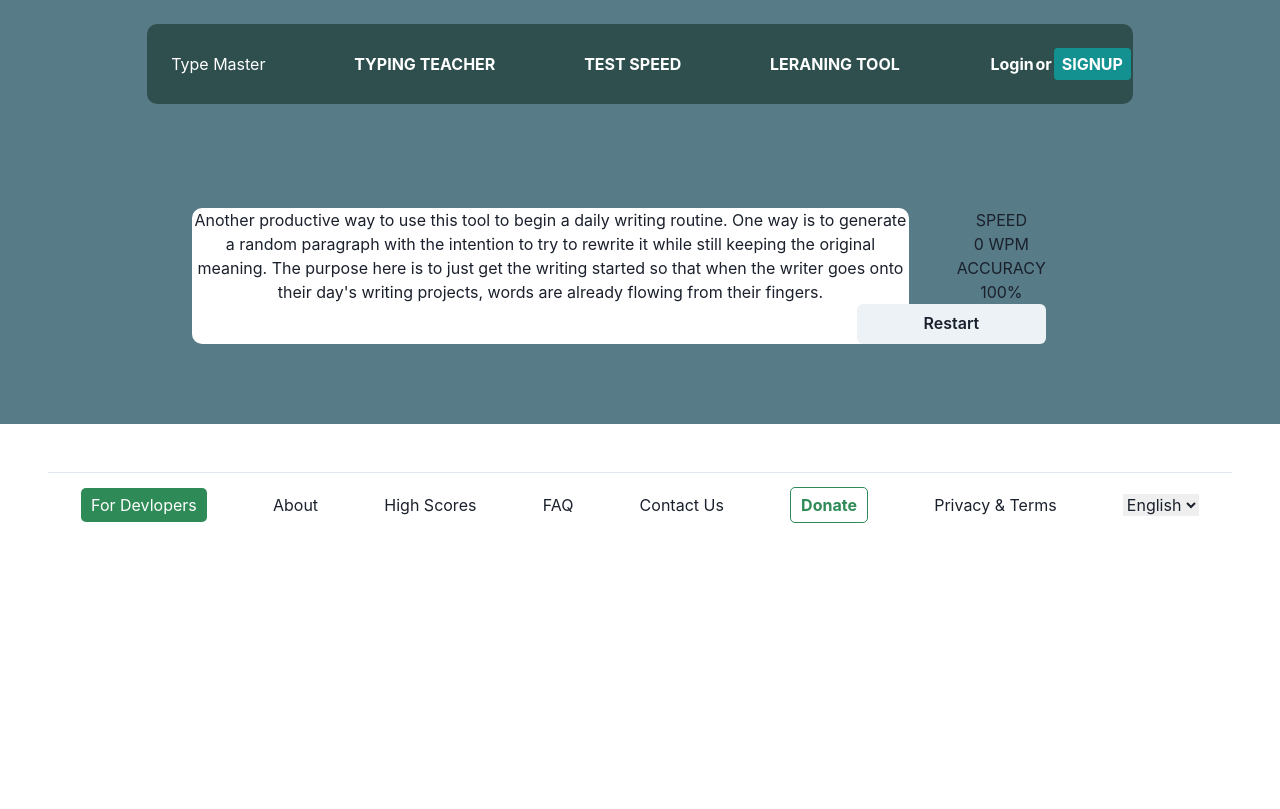
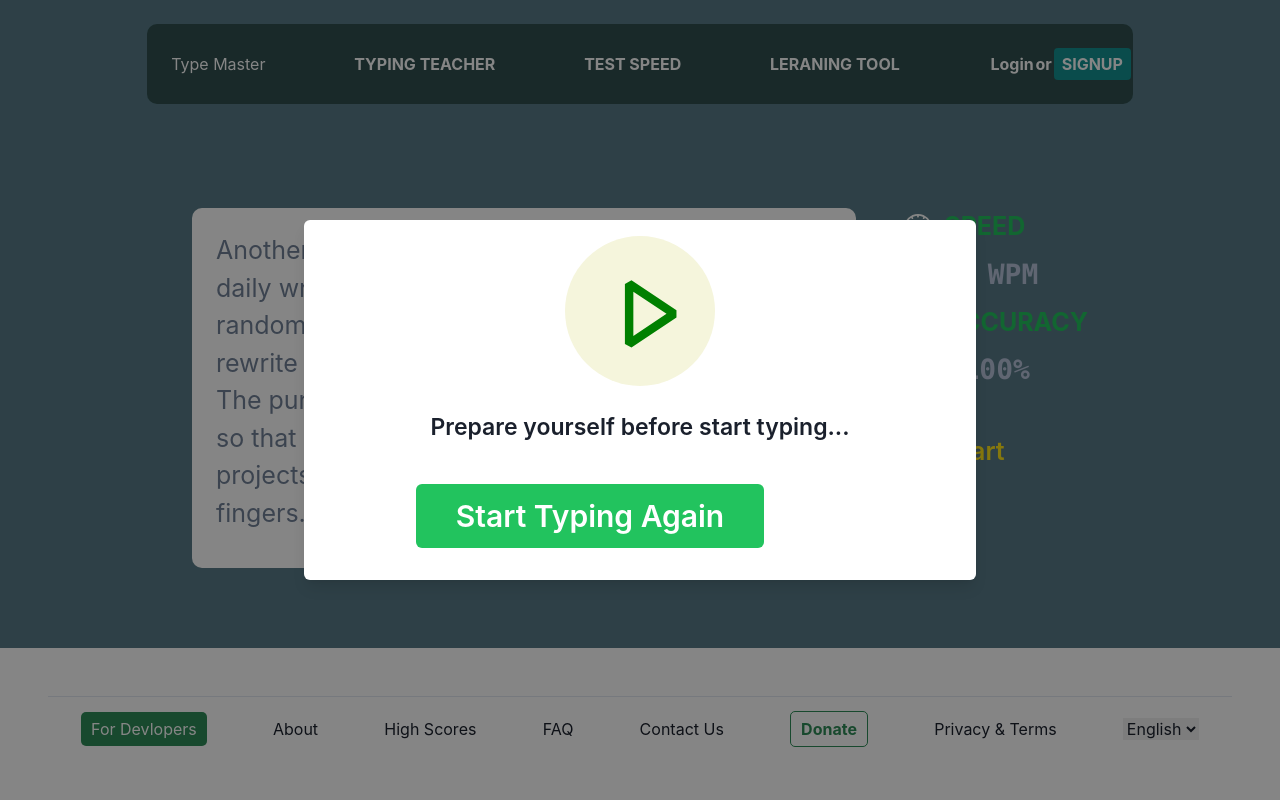
Before and after one commit to Brar21/Messaging_App, a React (Create React App) app in the folder typemaster/: page /testspeed/test in a window 1280 px wide. Both pictures are taken after a click on the button "Restart". Built offline with nearby package versions, Linux system fonts and the light colour scheme.

Commit message:
daily work

```diff
--- a/typemaster/src/Pages/Test.jsx
+++ b/typemaster/src/Pages/Test.jsx
@@ -1,25 +1,61 @@
 import React from 'react'
-import { Link } from 'react-router-dom';
-import { Text, Button, Box } from '@chakra-ui/react';
-
+import { Link } from '@chakra-ui/react';
+import { Text, Button, Box, useDisclosure } from '@chakra-ui/react';
+import { SlSpeedometer } from "react-icons/sl";
+import { GiArcheryTarget } from "react-icons/gi";
+import { VscDebugRestart } from 'react-icons/vsc';
+import { VscDebugStart, } from 'react-icons/vsc';
+import {
+    AlertDialog,
+    AlertDialogBody,
+    AlertDialogFooter,
+    AlertDialogHeader,
+    AlertDialogContent,
+    AlertDialogOverlay,
+} from '@chakra-ui/react';
 export const TestSpeed = () => {
 
+    const { isOpen, onOpen, onClose } = useDisclosure()
+    return (
+        <Box w='100%' bg='#577b87'>
+            <Box w='70%' display="flex" flexdirection="row" m="auto" h='auto'  p='5rem 0' gap={12}>
+                <Box bg="white" h='45vh' borderRadius={10} w='80%' m='auto'>
+                    <Text textAlign='start' p='1.5rem' fontSize={25} color='gray.500'>Another productive way to use this tool to begin a daily writing routine. One way is to generate a random paragraph with the intention to try to rewrite it while still keeping the original meaning. The purpose here is to just get the writing started so that when the writer goes onto their day's writing projects, words are already flowing from their fingers.</Text>
+                </Box>
+                <Box  >
+                    <Text fontSize={25} fontWeight='700' color='whatsapp.500' display="flex" gap={3}><Text pt='5px' fontSize={28} color='white'><SlSpeedometer /></Text>SPEED</Text>
+                    <span><Text fontFamily='mono' fontWeight='800' fontSize={28} m='8px' color='facebook.200'>0 WPM</Text></span>
+                    <Text fontSize={25} fontWeight='700' color='whatsapp.500' display="flex" gap={3}><Text pt='5px' fontSize={28} color='white'><GiArcheryTarget /></Text>ACCURACY</Text>
+                    <span><Text fontFamily='mono' fontWeight='800' fontSize={28} m='8px'  color='facebook.200'>100%</Text></span>
+                    <Button mt='2rem' bg='none' color='#ffe318' fontSize={25} _hover={{ bg: 'none' }} onClick={onOpen}><Text pr='5px'><VscDebugRestart /></Text>Restart</Button>
+                    <AlertDialog
+                        isOpen={isOpen}
+                        onClose={onClose}
+                        isCentered
+                        size="2xl"
 
-  return (
-      <Box w='100%' bg='#577b87'>
-          <Box w='70%' display='flex' m='auto' gap={12} p='5rem 0'>
-          <Box bg='white' borderRadius={10} w='80%' >
-              <Text>Another productive way to use this tool to begin a daily writing routine. One way is to generate a random paragraph with the intention to try to rewrite it while still keeping the original meaning. The purpose here is to just get the writing started so that when the writer goes onto their day's writing projects, words are already flowing from their fingers.</Text>
-          </Box>
-          <Box display='flex' flexDirection='column'>
-              <Text>SPEED</Text>
-              <span>0 WPM</span>
-              <Text>ACCURACY</Text>
-                  <span>100%</span>
-                  <Button>Restart</Button>
-              </Box>
-          </Box>
+                    >                                <AlertDialogOverlay  >
+                            <AlertDialogContent  >
+                                <AlertDialogHeader fontSize='lg' fontWeight='bold'>
+                                    <Text bg='beige' w='150px' h='150px' borderRadius='50%' m='auto' p="5% 5.8%"><VscDebugStart fontSize={90} fill='green' /></Text>
+                                </AlertDialogHeader>
 
-     </Box>
-  )
+                                <AlertDialogBody m='auto' fontSize={23} fontWeight='600'>
+                                    <Text display='flex'> Prepare yourself before start typing...</Text>
+                                </AlertDialogBody>
+
+                                <AlertDialogFooter m='1rem auto'>
+                                    <Button onClick={onClose} colorScheme='whatsapp' p='2rem 2.5rem' fontSize={30}>
+                                        <Link herf="/testspeed/test">Start Typing Again</Link>
+                                    </Button>
+
+                                </AlertDialogFooter>
+                            </AlertDialogContent>
+                        </AlertDialogOverlay>
+                    </AlertDialog>
+                </Box>
+            </Box>
+
+        </Box >
+    )
 }
```
